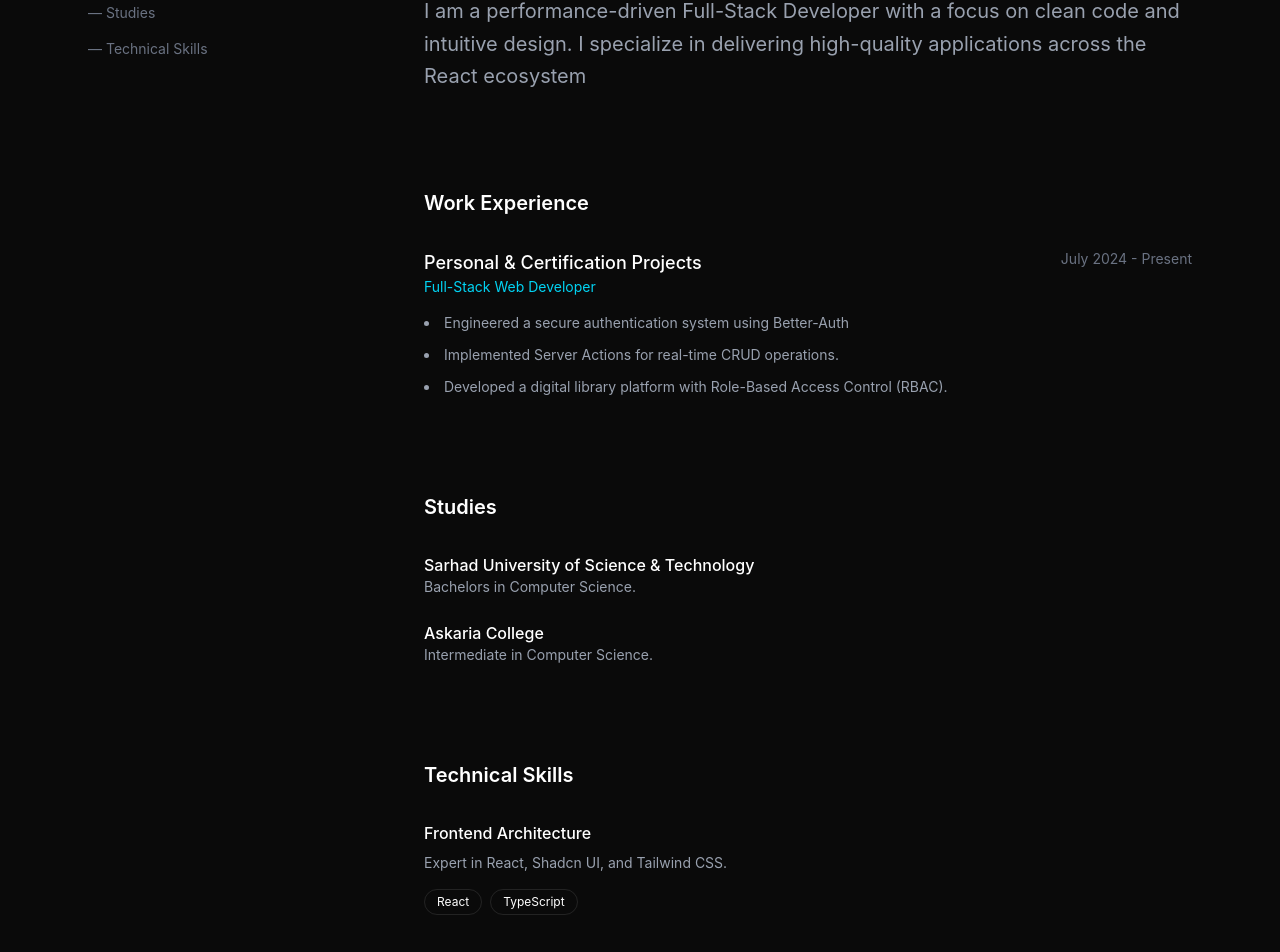
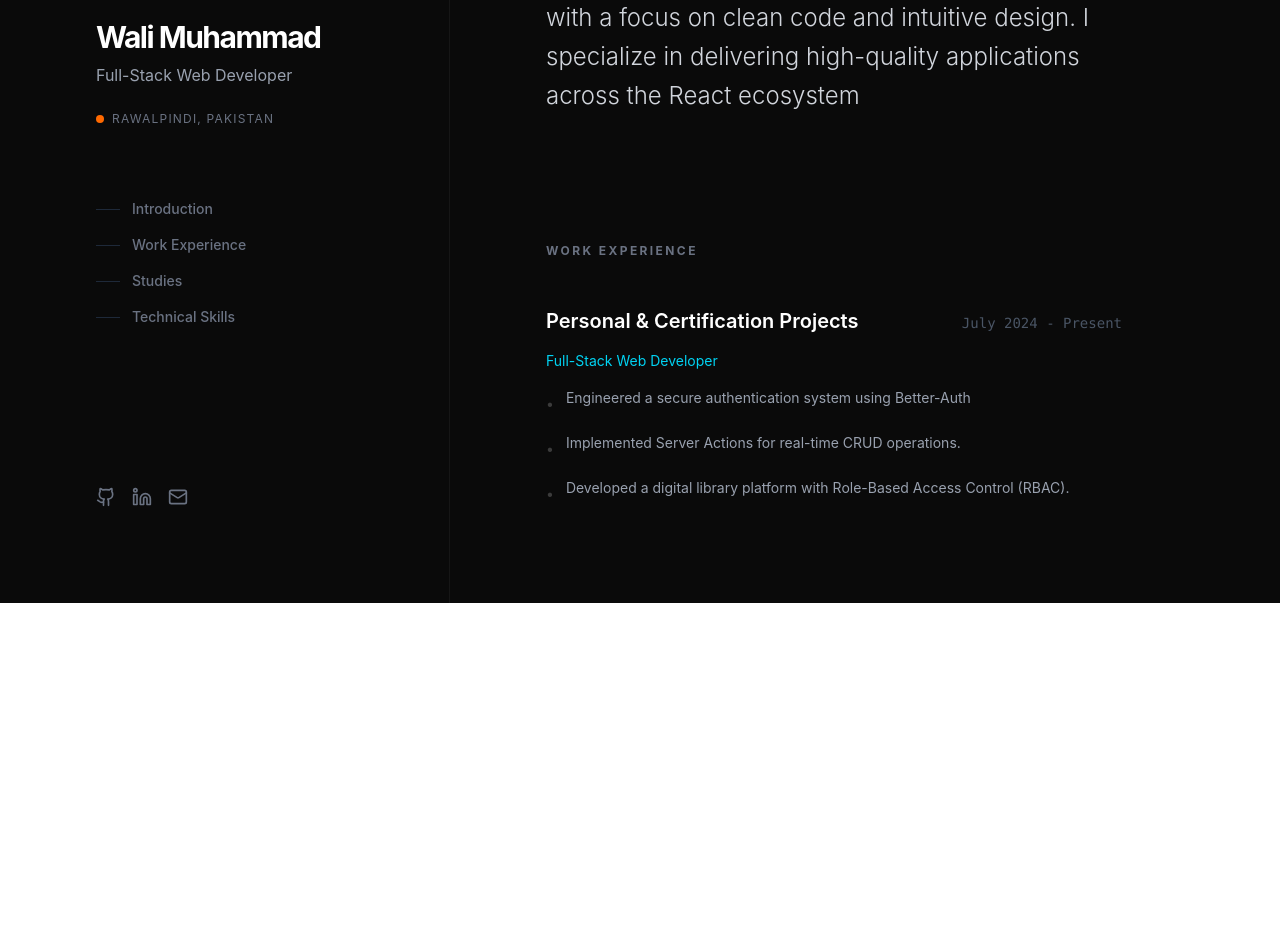
Before and after one commit to Itswali/wali-portfolio, a React (Vite) app: page /about in a window 1280 px wide. Shown: the part 197-1149 px from the top of the page. After the commit the page ends 800 px from the top, so only its background shows below. Built offline with nearby package versions, Linux system fonts and the light colour scheme.

Commit message:
fix the left side of about and make the right side scrollabel

```diff
--- a/src/pages/About.tsx
+++ b/src/pages/About.tsx
@@ -1,87 +1,118 @@
 import React from 'react';
 import type { AboutData } from '../data/aboutData';
+import { Github, Linkedin, Mail, Globe } from 'lucide-react';
 
 interface AboutProps {
   data: AboutData;
 }
 
 const About: React.FC<AboutProps> = ({ data }) => {
-  // Navigation items based on sections
   const navItems = ["Introduction", "Work Experience", "Studies", "Technical Skills"];
 
   return (
-    <main className="max-w-6xl mx-auto px-6 pt-32 pb-20 flex gap-20">
+    /* h-screen and overflow-hidden on the parent
+       prevents the entire window from scrolling.
+    */
+    <div className="h-screen w-full flex flex-col lg:flex-row bg-[#0a0a0a] text-white overflow-hidden">
 
-      <aside className="hidden lg:block w-64 shrink-0">
-        <div className="sticky top-32 space-y-4">
+      {/* LEFT SIDE: Fixed Sidebar */}
+      <aside className="w-full lg:w-[450px] p-8 lg:p-24 flex flex-col justify-between border-r border-white/5 bg-[#0a0a0a]">
+        <div className="space-y-8">
+          {/* Profile Header */}
+          <div className="space-y-6">
+            <div className="w-24 h-24 rounded-full overflow-hidden border border-white/10">
+              <img src="/avatar.jpg" alt="Wali Muhammad" className="w-full h-full object-cover" />
+            </div>
+            <div>
+              <h1 className="text-3xl font-bold tracking-tighter">Wali Muhammad</h1>
+              <p className="text-gray-400 mt-2">Full-Stack Web Developer</p>
+            </div>
+            <div className="flex items-center gap-2 text-xs text-gray-500 uppercase tracking-widest">
+              <span className="w-2 h-2 bg-orange-500 rounded-full" />
+              Rawalpindi, Pakistan
+            </div>
+          </div>
+
+          {/* Desktop Navigation */}
+          <nav className="hidden lg:block space-y-4 pt-10">
             {navItems.map((item) => (
               <a
                 key={item}
-              href={`#${item.toLowerCase().replace(" ", "-")}`}
-              className="block text-sm text-gray-500 hover:text-white transition-colors"
+                href={`#${item.toLowerCase().replace(/\s+/g, "-")}`}
+                className="group flex items-center gap-3 text-sm font-medium text-gray-500 hover:text-white transition-all"
               >
-              — {item}
+                <span className="h-[1px] w-6 bg-gray-800 group-hover:w-12 group-hover:bg-white transition-all" />
+                {item}
               </a>
             ))}
+          </nav>
+        </div>
+
+        {/* Social Links at Bottom */}
+        <div className="flex gap-4 pt-8">
+          <a href="#" className="text-gray-500 hover:text-white transition-colors"><Github size={20} /></a>
+          <a href="#" className="text-gray-500 hover:text-white transition-colors"><Linkedin size={20} /></a>
+          <a href="#" className="text-gray-500 hover:text-white transition-colors"><Mail size={20} /></a>
         </div>
       </aside>
 
-      {/* RIGHT SIDEBAR: Content */}
-      <div className="flex-1 space-y-24">
+      {/* RIGHT SIDE: Independent Scroll Area */}
+      <section className="flex-1 overflow-y-auto custom-scrollbar scroll-smooth">
+        <div className="max-w-3xl p-8 lg:p-24 space-y-32">
 
-        {/* Intro Section */}
-        <section id="introduction">
-          <h1 className="text-4xl font-bold mb-6">{data.title}</h1>
-          <p className="text-xl text-gray-400 leading-relaxed">{data.intro.description}</p>
+          {/* Introduction */}
+          <section id="introduction" className="space-y-6">
+            <h1 className="text-3xl font-bold tracking-tighter">Wali Muhammad</h1>
+            <p className="text-2xl text-gray-300 leading-relaxed font-light">
+              {data.intro.description}
+            </p>
           </section>
 
           {/* Work Experience */}
-        <section id="work-experience">
-          <h2 className="text-xl font-semibold mb-8">{data.work.title}</h2>
-          <div className="space-y-12">
+          <section id="work-experience" className="space-y-12">
+            <h2 className="text-xs font-bold uppercase tracking-[0.2em] text-gray-500">{data.work.title}</h2>
             {data.work.experiences.map((exp, i) => (
-              <div key={i}>
-                <div className="flex justify-between items-start mb-4">
-                  <div>
-                    <h3 className="text-lg font-medium">{exp.company}</h3>
+              <div key={i} className="space-y-4">
+                <div className="flex justify-between items-baseline">
+                  <h3 className="text-xl font-semibold">{exp.company}</h3>
+                  <span className="text-sm text-gray-600 font-mono">{exp.timeframe}</span>
+                </div>
                 <p className="text-cyan-400 text-sm">{exp.role}</p>
-                  </div>
-                  <span className="text-sm text-gray-500">{exp.timeframe}</span>
-                </div>
-                <ul className="space-y-3 list-disc list-inside text-gray-400 text-sm">
-                  {exp.achievements.map((item, idx) => (
-                    <li key={idx}>{item}</li>
+                <ul className="space-y-4">
+                  {exp.achievements.map((ach, idx) => (
+                    <li key={idx} className="text-gray-400 text-sm leading-relaxed flex gap-3">
+                      <span className="text-white/20 mt-1.5">•</span>
+                      {ach}
+                    </li>
                   ))}
                 </ul>
               </div>
             ))}
-          </div>
           </section>
 
           {/* Studies */}
-        <section id="studies">
-          <h2 className="text-xl font-semibold mb-8">{data.studies.title}</h2>
-          <div className="space-y-6">
+          <section id="studies" className="space-y-10">
+            <h2 className="text-xs font-bold uppercase tracking-[0.2em] text-gray-500">{data.studies.title}</h2>
+            <div className="space-y-8">
               {data.studies.institutions.map((inst, i) => (
                 <div key={i}>
-                <h3 className="font-medium">{inst.name}</h3>
-                <p className="text-sm text-gray-400">{inst.description}</p>
+                  <h3 className="text-lg font-medium">{inst.name}</h3>
+                  <p className="text-gray-400 mt-1">{inst.description}</p>
                 </div>
               ))}
             </div>
           </section>
 
           {/* Technical Skills */}
-        <section id="technical-skills">
-          <h2 className="text-xl font-semibold mb-8">{data.technical.title}</h2>
-          <div className="space-y-8">
+          <section id="technical-skills" className="space-y-12 pb-20">
+            <h2 className="text-xs font-bold uppercase tracking-[0.2em] text-gray-500">{data.technical.title}</h2>
+            <div className="grid grid-cols-1 md:grid-cols-2 gap-4">
               {data.technical.skills.map((skill, i) => (
-              <div key={i}>
-                <h3 className="font-medium mb-2">{skill.title}</h3>
-                <p className="text-sm text-gray-400 mb-4">{skill.description}</p>
+                <div key={i} className="p-6 rounded-2xl border border-white/5 bg-white/[0.02]">
+                  <h3 className="font-medium text-white mb-4">{skill.title}</h3>
                   <div className="flex flex-wrap gap-2">
                     {skill.tags.map((tag, t) => (
-                    <span key={t} className="px-3 py-1 border border-white/10 rounded-full text-xs">
+                      <span key={t} className="px-3 py-1 rounded-full bg-white/5 text-[10px] font-mono text-gray-400 border border-white/10">
                         {tag.name}
                       </span>
                     ))}
@@ -92,7 +123,8 @@ const About: React.FC<AboutProps> = ({ data }) => {
           </section>
 
         </div>
-    </main>
+      </section>
+    </div>
   );
 };
 
```
Lines whose indentation alone changed are shown as unchanged.
